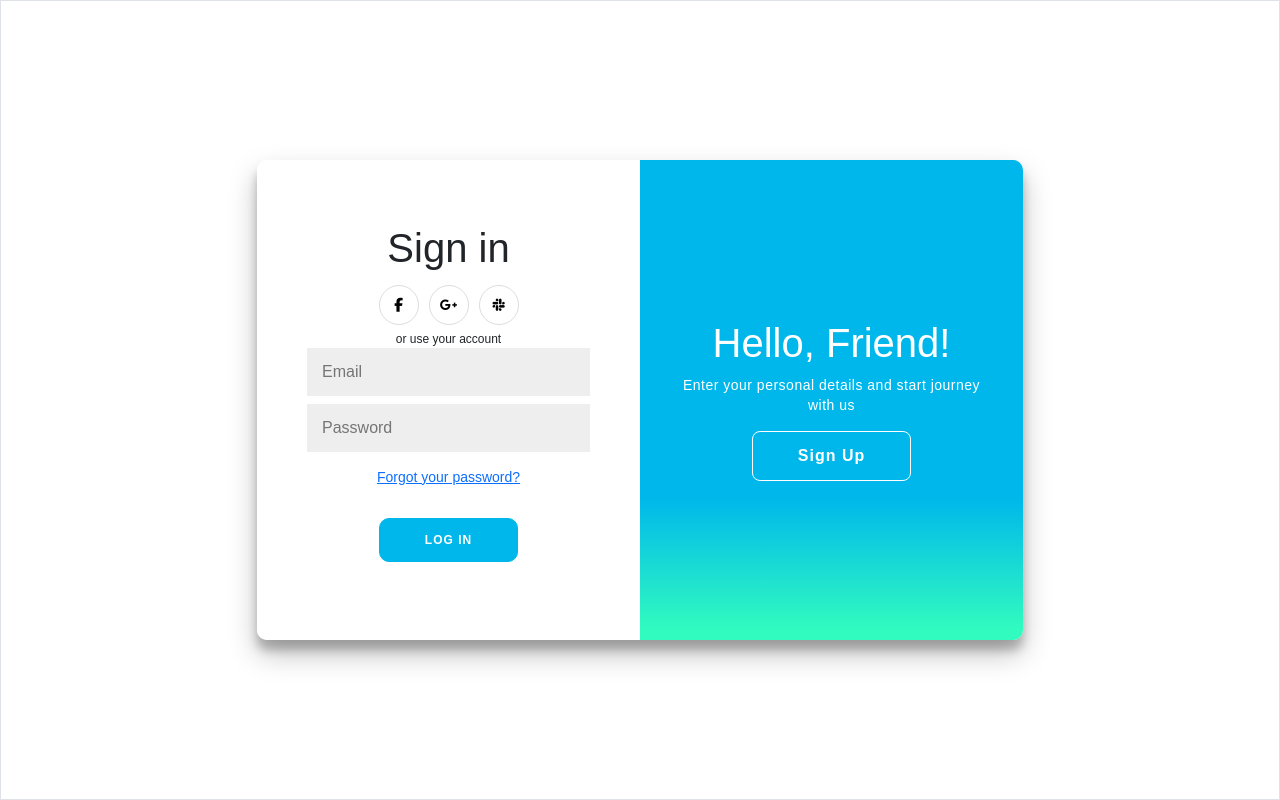
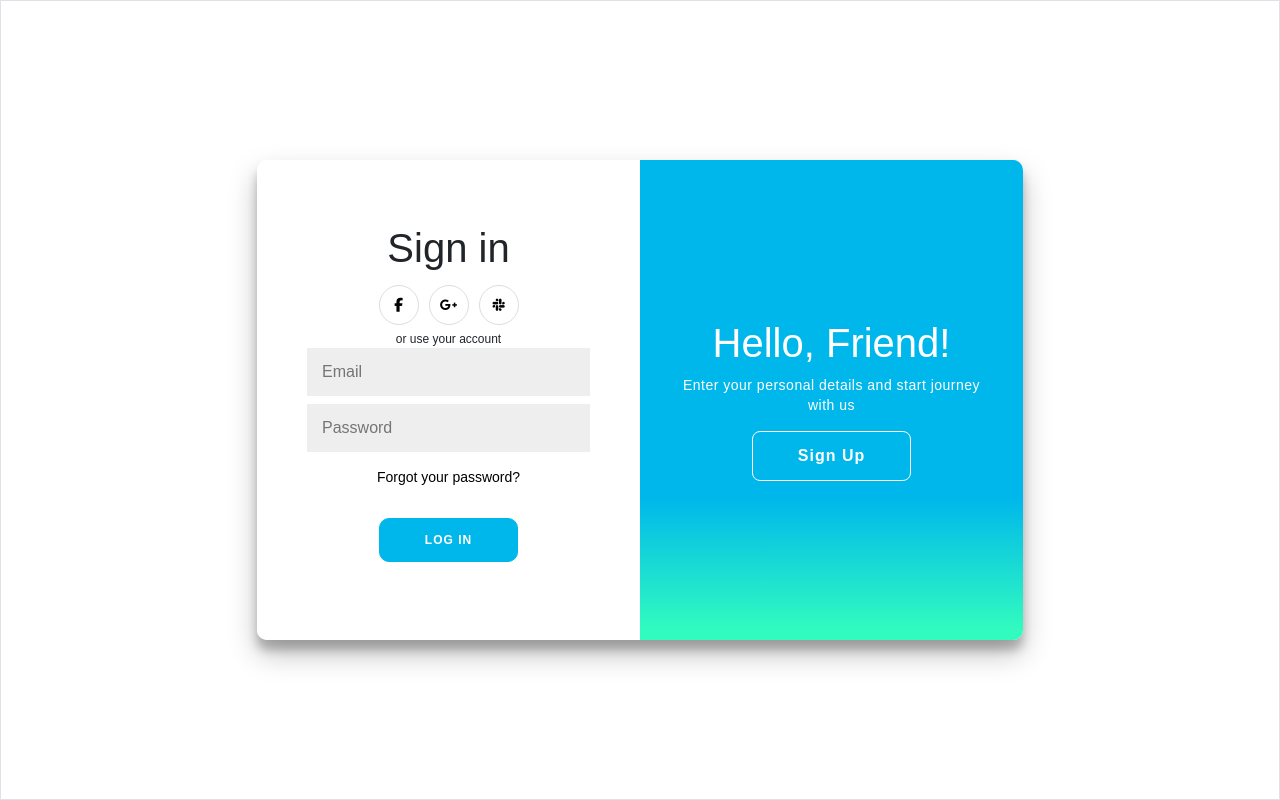
Before and after one commit to penguinboy2829/hiraya-act-2, a React (Create React App) app in the folder react/reactjs/: page /landing in a window 1280 px wide. Built offline with nearby package versions, Linux system fonts and the light colour scheme.

Commit message:
Update Landing.jsx

```diff
--- a/react/reactjs/src/component/Landing.jsx
+++ b/react/reactjs/src/component/Landing.jsx
@@ -75,7 +75,7 @@ function Landing({}) {
               <span>or use your account</span>
               <input id="login" type="email" placeholder="Email" />
               <input type="password" placeholder="Password" />
-              <a href="#">Forgot your password?</a>
+              <a id="forgot" href="#">Forgot your password?</a>
               <a href = '/' className = 'button'>
                 Log In
               </a>
```
